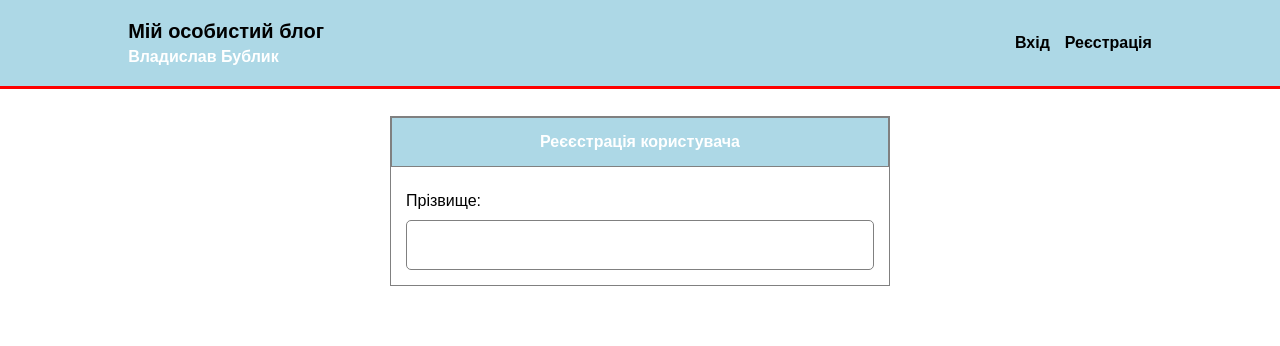
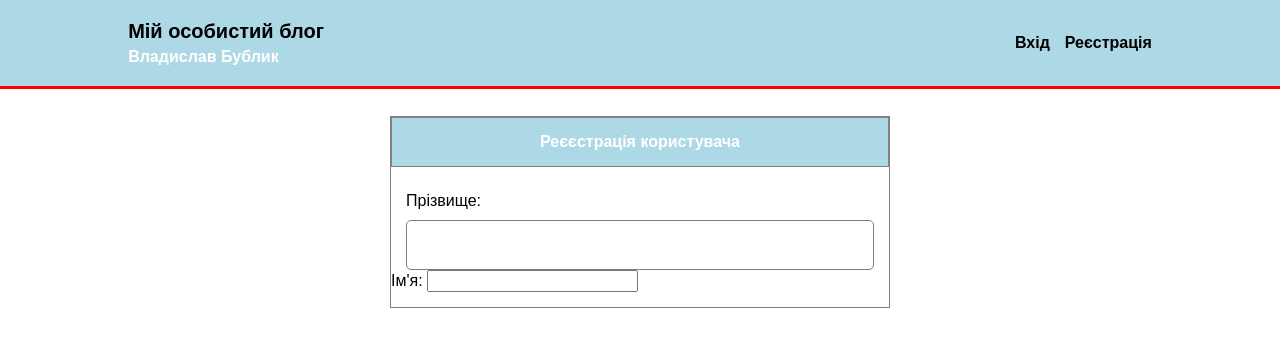
Before and after one commit to fhgfghfgh/WEB, a plain HTML site: page Ягунін_веб_лаб13/index.html in a window 1280 px wide. Drawn offline with Linux system fonts and the light colour scheme.

Commit message:
input name

```diff
--- a/Ягунін_веб_лаб13/index.html
+++ b/Ягунін_веб_лаб13/index.html
@@ -39,6 +39,10 @@
                         Прізвище:
                         <input class="form__input" type="text" name="surname" id="form__surname">
                     </label>
+                    <label class="formlabel">
+                        Ім'я:
+                        <input class="forminput" type="text" name="name" id="form__name">
+                    </label>
                 </form>
             </div>
         </div>
```
